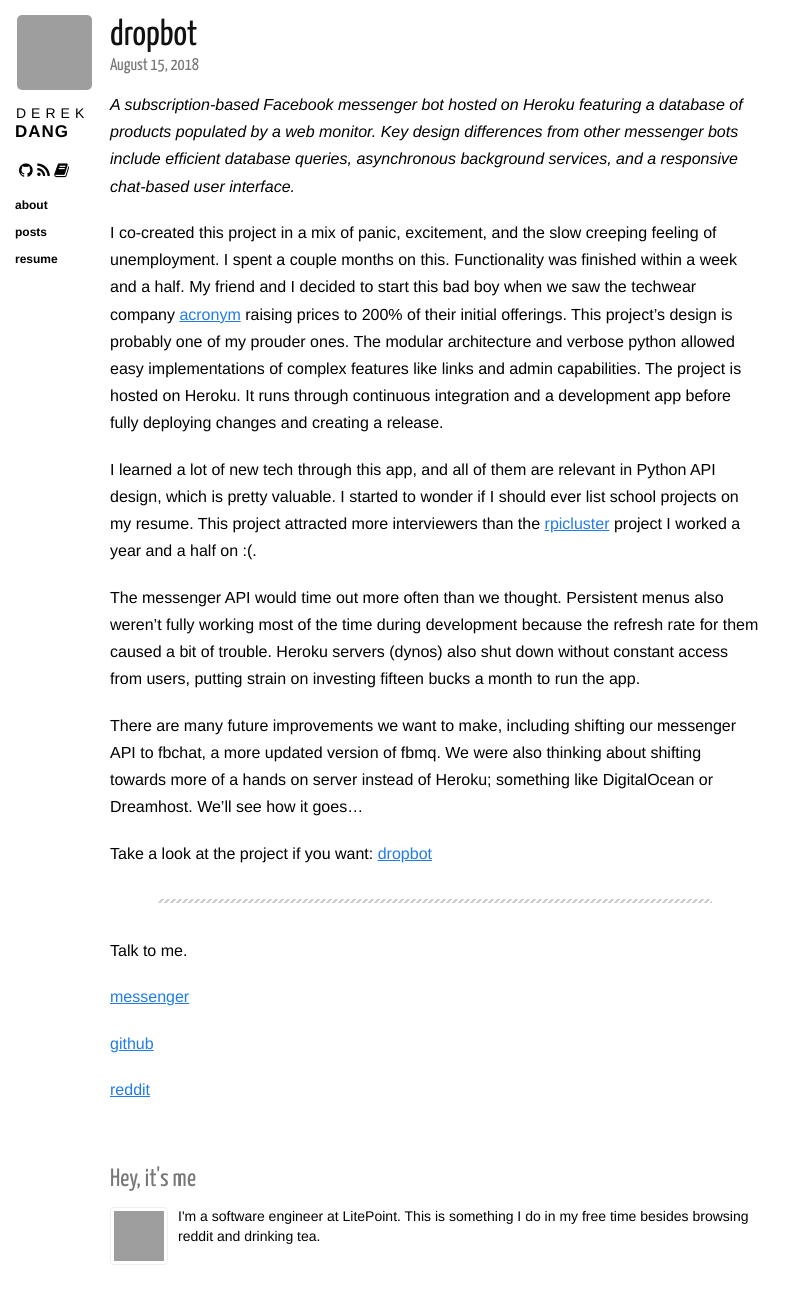
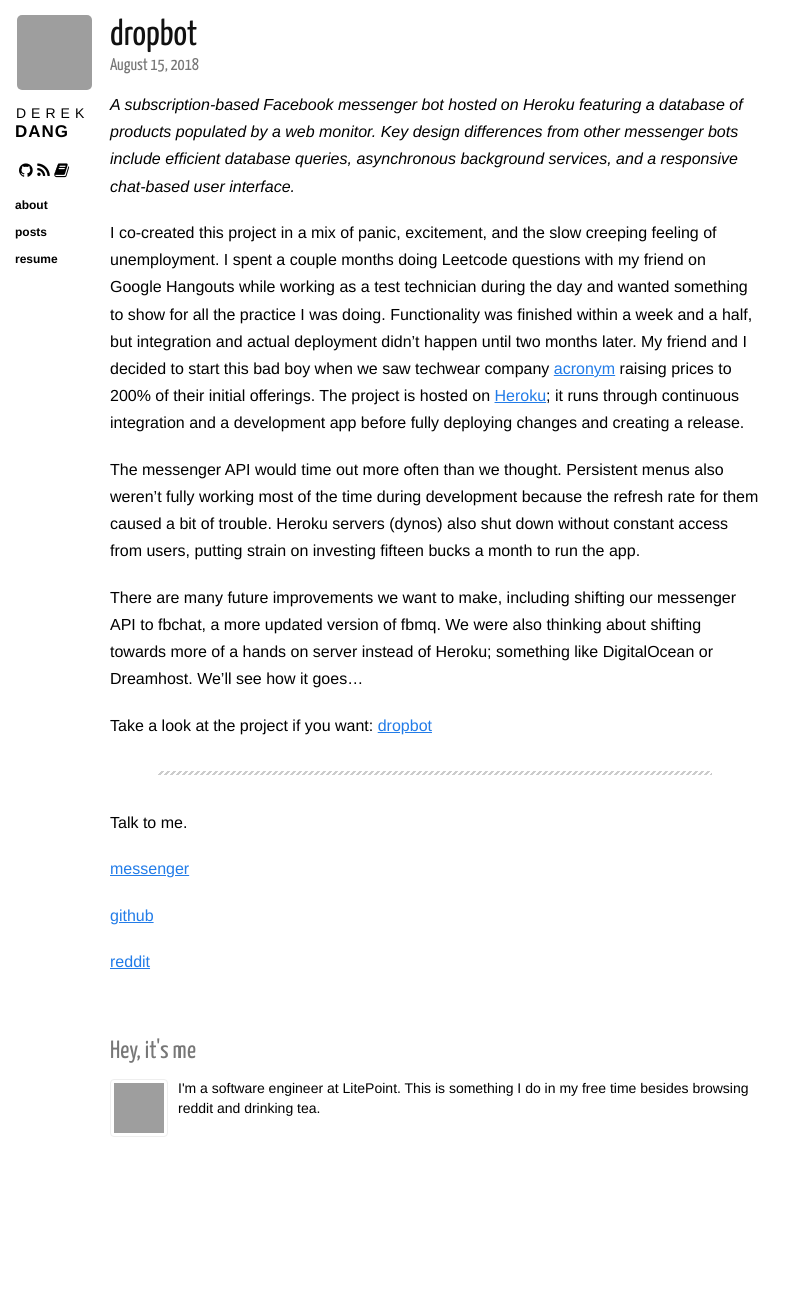
Before and after one commit to dqdang/dqdang.github.io, a Jekyll site: the page built from _posts/2018-08-15-dropbot.markdown, in a window 1280 px wide, cut to the strip 0-1323 px from the top of the page. Shown: the top 1304 px of the strip, without its empty margins (0-806 px from the left). Built offline with Jekyll 4.4.1, drawn with Linux system fonts in a browser that asks for light colours; nearby versions of some CDN libraries; after the commit the page ends 1195 px from its top, so only the background shows below that; grey boxes are pictures that could not be loaded.

Commit message:
Update 2018-08-15-dropbot.markdown

```diff
--- a/_posts/2018-08-15-dropbot.markdown
+++ b/_posts/2018-08-15-dropbot.markdown
@@ -6,11 +6,11 @@
 
 *A subscription-based Facebook messenger bot hosted on Heroku featuring a database of products populated by a web monitor. Key design differences from other messenger bots include efficient database queries, asynchronous background services, and a responsive chat-based user interface.*
 
-I co-created this project in a mix of panic, excitement, and the slow creeping feeling of unemployment. I spent a couple months on this. Functionality was finished within a week and a half. My friend and I decided to start this bad boy when we saw the techwear company [acronym](https://acrnm.com/) raising prices to 200% of their initial offerings. This project's design is probably one of my prouder ones. The modular architecture and verbose python allowed easy implementations of complex features like links and admin capabilities. The project is hosted on Heroku. It runs through continuous integration and a development app before fully deploying changes and creating a release.
+I co-created this project in a mix of panic, excitement, and the slow creeping feeling of unemployment. I spent a couple months doing Leetcode questions with my friend on Google Hangouts while working as a test technician during the day and wanted something to show for all the practice I was doing. Functionality was finished within a week and a half, but integration and actual deployment didn't happen until two months later. My friend and I decided to start this bad boy when we saw techwear company [acronym](https://acrnm.com/) raising prices to 200% of their initial offerings. The project is hosted on [Heroku](https://www.heroku.com/); it runs through continuous integration and a development app before fully deploying changes and creating a release.
 
-I learned a lot of new tech through this app, and all of them are relevant in Python API design, which is pretty valuable.  I started to wonder if I should ever list school projects on my resume. This project attracted more interviewers than the [rpicluster](/posts/rpicluster) project I worked a year and a half on :(.
 
 The messenger API would time out more often than we thought. Persistent menus also weren't fully working most of the time during development because the refresh rate for them caused a bit of trouble. Heroku servers (dynos) also shut down without constant access from users, putting strain on investing fifteen bucks a month to run the app.
+
 
 There are many future improvements we want to make, including shifting our messenger API to fbchat, a more updated version of fbmq. We were also thinking about shifting towards more of a hands on server instead of Heroku; something like DigitalOcean or Dreamhost. We'll see how it goes...
 
```
